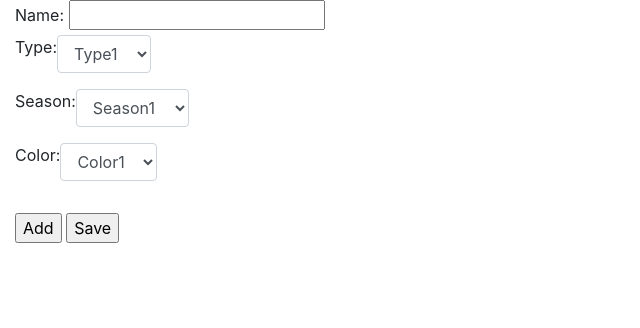
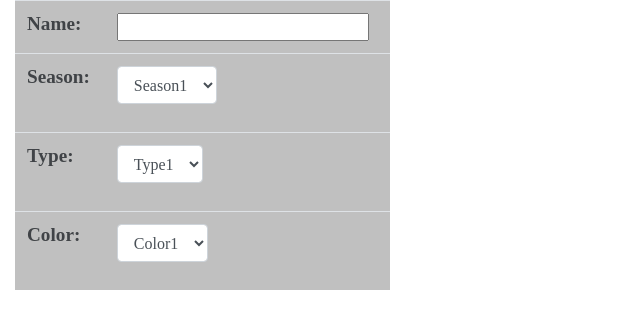
Before and after one commit to hardsurf/wardrobe-frontend, a plain HTML site: page wardrobe.html in a window 1280 px wide. Shown: the whole page, without its empty margins (0-640 px from the left). Drawn offline with nearby package versions, Linux system fonts and the light colour scheme.

Commit message:
first commit

```diff
--- a/media/css/style.css
+++ b/media/css/style.css
@@ -54,6 +54,27 @@ padding: 0;
     top: 30%;
     right: 2%;
 }
+.form{
+    width: 30%;
+    background: silver;
+}
+
+.prop{
+    font-family: 'Poppins';
+    font-size: 1.2rem;
+    opacity: 0.8;
+    overflow: hidden;
+    white-space: nowrap;
+    text-overflow: ellipsis;
+}
+.value{
+    font-family: 'Poppins';
+    font-size: 1.2rem;
+    font-weight: bold;
+    overflow: hidden;
+    text-overflow: ellipsis;
+}
+
 
 /*.unit:hover{*/
 /*    stroke: #646464;*/
--- a/wardrobe.html
+++ b/wardrobe.html
@@ -4,53 +4,112 @@
     <script src="https://cdnjs.cloudflare.com/ajax/libs/popper.js/1.14.3/umd/popper.min.js" integrity="sha384-ZMP7rVo3mIykV+2+9J3UJ46jBk0WLaUAdn689aCwoqbBJiSnjAK/l8WvCWPIPm49" crossorigin="anonymous"></script>
     <script src="Bootstrap/js/bootstrap.js"></script>
     <link rel="stylesheet" href="Bootstrap/css/bootstrap.min.css">
+    <link rel="stylesheet" href="media/css/style.css">
 
 </head>
 
 <body>
 <div class="container-fluid">
+<!--    <div class="form">-->
+
+
+<!--    <form action="" method="post">-->
+<!--        <label for="POST-name">Name:</label>-->
+<!--        <input id="POST-name" type="text" name="name"> <br>-->
+
+<!--        <div class="clearfix">-->
+<!--        <label for="POST-name" class="float-left">Type:</label>-->
+<!--        <div class="form-group float-left">-->
+<!--            <select id="Company" class="form-control" name="Company">-->
+<!--                <option value="small">Type1</option>-->
+<!--                <option value="medium">Type2</option>-->
+<!--                <option value="large">Type3</option>-->
+<!--            </select>-->
+<!--        </div>-->
+<!--        </div>-->
+
+<!--        <div class="clearfix">-->
+<!--            <label for="POST-name" class="float-left">Season:</label>-->
+<!--            <div class="form-group float-left">-->
+<!--                <select id="Company1" class="form-control" name="Company">-->
+<!--                    <option value="small">Season1</option>-->
+<!--                    <option value="medium">Season2</option>-->
+<!--                    <option value="large">Season3</option>-->
+<!--                </select>-->
+<!--            </div>-->
+<!--        </div>-->
+
+<!--        <div class="clearfix">-->
+<!--            <label for="POST-name" class="float-left">Color:</label>-->
+<!--            <div class="form-group float-left">-->
+<!--                <select id="Company2" class="form-control" name="Company">-->
+<!--                    <option value="small">Color1</option>-->
+<!--                    <option value="medium">Color2</option>-->
+<!--                    <option value="large">Color3</option>-->
+<!--                </select>-->
+<!--            </div>-->
+<!--        </div>-->
+<!--        <input type="submit" value="Add">-->
+<!--        <input type="submit" value="Save">-->
+
+<!--    </form>-->
+
+
+
+<!--    </div>-->
+
+<div class="form">
     <form action="" method="post">
-        <label for="POST-name">Name:</label>
+        <table class="table table-borderless card-data">
+            <tbody>
+            <tr>
+                <th scope="row" class="prop">Name:</th>
+                <td class="value" id="card-num-table">
                     <input id="POST-name" type="text" name="name"> <br>
+                </td>
+            </tr>
 
-        <div class="clearfix">
-        <label for="POST-name" class="float-left">Type:</label>
+            <tr>
+                <th scope="row" class="prop">Season:</th>
+                <td class="value" id="card-num-table">
                     <div class="form-group float-left">
-            <select id="Company" class="form-control" name="Company">
+                    <select id="Company11" class="form-control" name="Company">
+                        <option value="small">Season1</option>
+                        <option value="medium">Season2</option>
+                        <option value="large">Season3</option>
+                    </select>
+                    </div>
+                </td>
+            </tr>
+            <tr>
+                <th scope="row" class="prop">Type:</th>
+                <td class="value" id="surname-table">
+                    <div class="form-group float-left">
+                        <select id="Company22" class="form-control" name="Company">
                             <option value="small">Type1</option>
                             <option value="medium">Type2</option>
                             <option value="large">Type3</option>
                         </select>
                     </div>
-        </div>
+                </td>
 
-        <div class="clearfix">
-            <label for="POST-name" class="float-left">Season:</label>
+            </tr>
+            <tr>
+                <th scope="row" class="prop">Color:</th>
+                <td class="value">
                     <div class="form-group float-left">
-                <select id="Company1" class="form-control" name="Company">
-                    <option value="small">Season1</option>
-                    <option value="medium">Season2</option>
-                    <option value="large">Season3</option>
-                </select>
-            </div>
-        </div>
-
-        <div class="clearfix">
-            <label for="POST-name" class="float-left">Color:</label>
-            <div class="form-group float-left">
-                <select id="Company2" class="form-control" name="Company">
+                        <select id="Company33" class="form-control" name="Company">
                             <option value="small">Color1</option>
                             <option value="medium">Color2</option>
                             <option value="large">Color3</option>
                         </select>
-            </div>
+                    </div></td>
+            </tr>
+            </tbody>
+        </table>
+    </form>
 </div>
 
-
-    </form>
-        <input type="submit" value="Add">
-        <input type="submit" value="Save">
-    </form>
 </div>
 <script src="https://ajax.googleapis.com/ajax/libs/jquery/2.1.1/jquery.min.js"></script>
 
```
Lines whose indentation alone changed are shown as unchanged.
